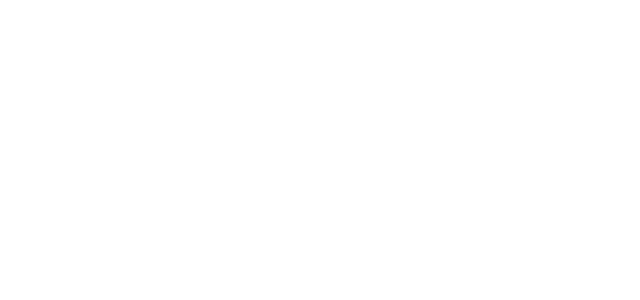
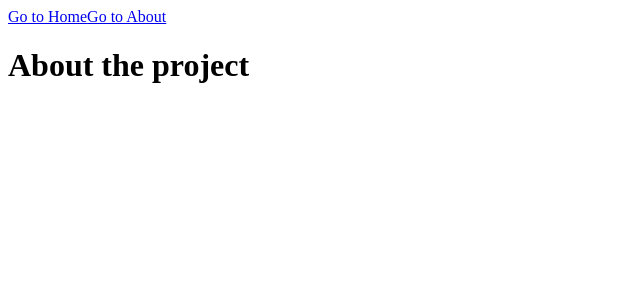
Before and after one commit to Web-ski/frontpedia, a Vue app: page /#/about in a window 1280 px wide. Shown: the top 300 px of the page, without its empty margins (0-640 px from the left). Built offline with nearby package versions, Linux system fonts and the light colour scheme.

Commit message:
Add router.js

```diff
--- a/package.json
+++ b/package.json
@@ -9,7 +9,8 @@
   },
   "dependencies": {
     "core-js": "^3.6.5",
-    "vue": "^2.6.11"
+    "vue": "^2.6.11",
+    "vue-router": "^3.5.1"
   },
   "devDependencies": {
     "@vue/cli-plugin-babel": "~4.5.0",
--- a/src/App.vue
+++ b/src/App.vue
@@ -1,5 +1,9 @@
 <template>
-  <div id="app"></div>
+  <div id="app">
+    <router-link to="/">Go to Home</router-link>
+    <router-link to="/about">Go to About</router-link>
+    <router-view></router-view>
+  </div>
 </template>
 
 <script>
--- a/src/main.js
+++ b/src/main.js
@@ -1,8 +1,10 @@
-import Vue from 'vue'
-import App from './App.vue'
+import Vue from "vue";
+import router from "./router";
+import App from "./App.vue";
 
-Vue.config.productionTip = false
+Vue.config.productionTip = false;
 
 new Vue({
-  render: h => h(App),
-}).$mount('#app')
+  router,
+  render: (h) => h(App),
+}).$mount("#app");
--- /dev/null
+++ b/src/router.js
@@ -0,0 +1,23 @@
+import Vue from "vue";
+import VueRouter from "vue-router";
+import Home from "./components/pages/Home.vue";
+import About from "./components/pages/About.vue";
+
+Vue.use(VueRouter);
+
+const RouterVue = new VueRouter({
+  routes: [
+    {
+      path: "/",
+      name: "home",
+      component: Home,
+    },
+    {
+      path: "/about",
+      name: "about",
+      component: About,
+    },
+  ],
+});
+
+export default RouterVue;
```
Also changed, not shown: 1 other file (tests, documents, lock files or other folders).
